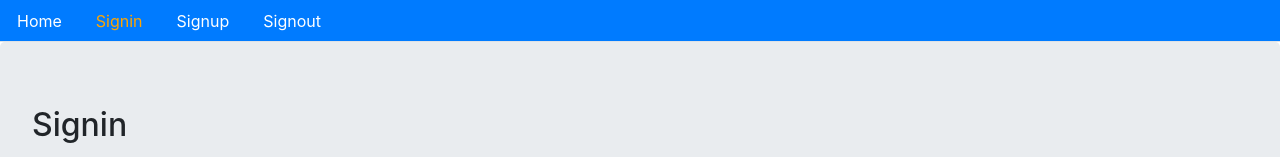
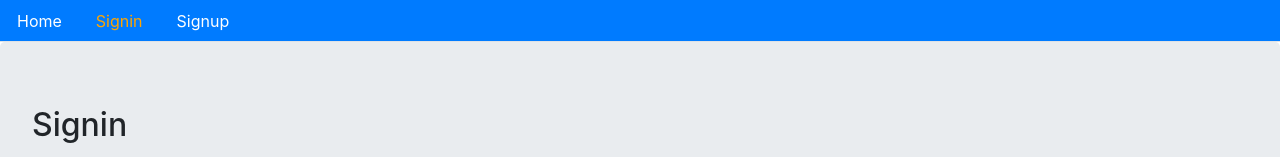
Before and after one commit to kaollie74/ecommerce, a React (Create React App) app: page /signin in a window 1280 px wide. Shown: the top 157 px of the page. Built offline with nearby package versions, Linux system fonts and the light colour scheme.

Commit message:
conditionally render links based on if user is signin or not

```diff
--- a/src/auth/index.js
+++ b/src/auth/index.js
@@ -63,7 +63,7 @@
     // second argument is what you want to store.
     // In this case, it will be the data we get back from the server.
     localStorage.setItem("jwt", JSON.stringify(data) )
-    callBack();
+    callBack(); // callback method
   }
 }
 
@@ -81,3 +81,17 @@
     console.log(error);
   })
 }
+
+export const isAuth = () => {
+
+  if(typeof window == "undefined"){
+    return false;
+  }
+
+  if(localStorage.getItem('jwt')) {
+    return JSON.parse(localStorage.getItem('jwt'))
+  } else {
+    return false;
+  }
+
+}
--- a/src/core/Menu.js
+++ b/src/core/Menu.js
@@ -1,7 +1,7 @@
-import React from 'react';
+import React, {Fragment} from 'react';
 
 import { Link, withRouter } from 'react-router-dom';
-import { signout } from "../auth/index"
+import { signout, isAuth } from "../auth/index"
 
 // history will be the actual browser path
 // path will be the what we assign it to.
@@ -27,7 +27,9 @@
           </Link>
         </li>
 
-        <li className="nav-item">
+       {!isAuth() && (
+         <Fragment>
+            <li className="nav-item">
           <Link className="nav-link" style={isActive(history, "/signin")} to="/signin">
             Signin
           </Link>
@@ -38,8 +40,12 @@
             Signup
           </Link>
         </li>
+         </Fragment>
+       )}
 
-        <li className="nav-item">
+     {isAuth() && (
+       <div>
+            <li className="nav-item">
           <span
             className="nav-link"
             style={{ cursor: "pointer", color: "white" }}
@@ -50,6 +56,8 @@
             Signout
           </span>
         </li>
+       </div>
+     )}
 
       </ul>
 
```
